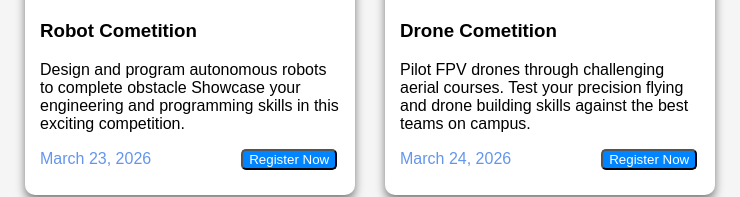
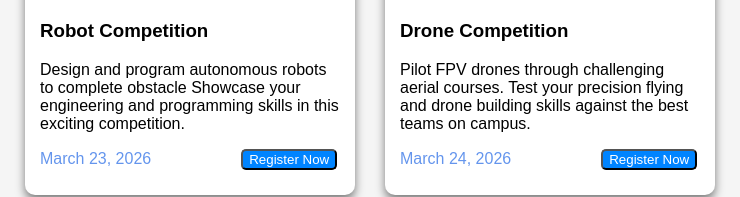
Before and after one commit to viratsaroj/EventHub, a plain HTML site: page index.html in a window 1280 px wide. Shown: the part 1070-1267 px from the top of the page, 270-1010 px from the left. Drawn offline with Linux system fonts and the light colour scheme.

Commit message:
Fix spelling errors in event titles

```diff
--- a/index.html
+++ b/index.html
@@ -71,14 +71,14 @@
 
     <div class="event-card" data-category="competition">
         <img src="robot.jpg">
-        <h3>Robot Cometition</h3>
+        <h3>Robot Competition</h3>
         <p>Design and program autonomous robots to complete obstacle Showcase your engineering and programming skills in this exciting competition.</p>
         <span id="date">March 23, 2026</span><button id="register"><a href="#">Register Now</a></button>
     </div>
 
     <div class="event-card" data-category="competition">
         <img src="drone.jpg">
-        <h3>Drone Cometition</h3>
+        <h3>Drone Competition</h3>
         <p>Pilot FPV drones through challenging aerial courses. Test your precision flying and drone building skills against the best teams on campus.</p>
         <span id="date">March 24, 2026</span><button id="register"><a href="#">Register Now</a></button>
     </div>
```
